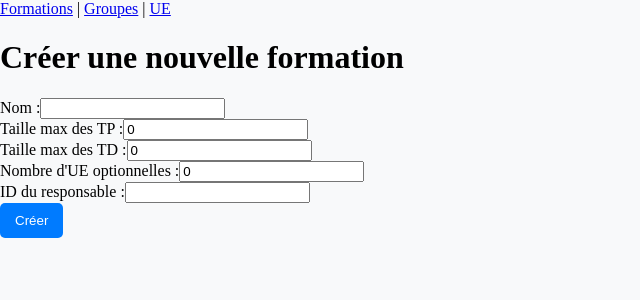
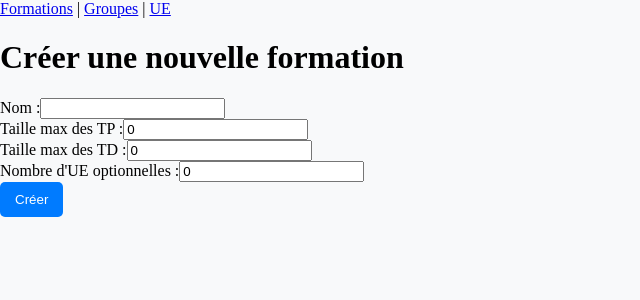
Before and after one commit to ewalefloch/projetSystemInfo, a Vue app: page /academicyears/new in a window 1280 px wide. Shown: the top 300 px of the page, without its empty margins (0-640 px from the left). Built offline with nearby package versions, Linux system fonts and the light colour scheme.

Commit message:
Update AcademicYearForm.vue

```diff
--- a/src/components/formations/AcademicYearForm.vue
+++ b/src/components/formations/AcademicYearForm.vue
@@ -18,10 +18,6 @@
       <div>
         <label for="numberOptionalTeachingUnit">Nombre d'UE optionnelles :</label>
         <input id="numberOptionalTeachingUnit" type="number" v-model.number="form.numberOptionalTeachingUnit" required>
-      </div>
-      <div>
-        <label for="responsibleId">ID du responsable :</label>
-        <input id="responsibleId" type="number" v-model.number="form.responsibleId">
       </div>
       <button type="submit">Créer</button>
     </form>
```
